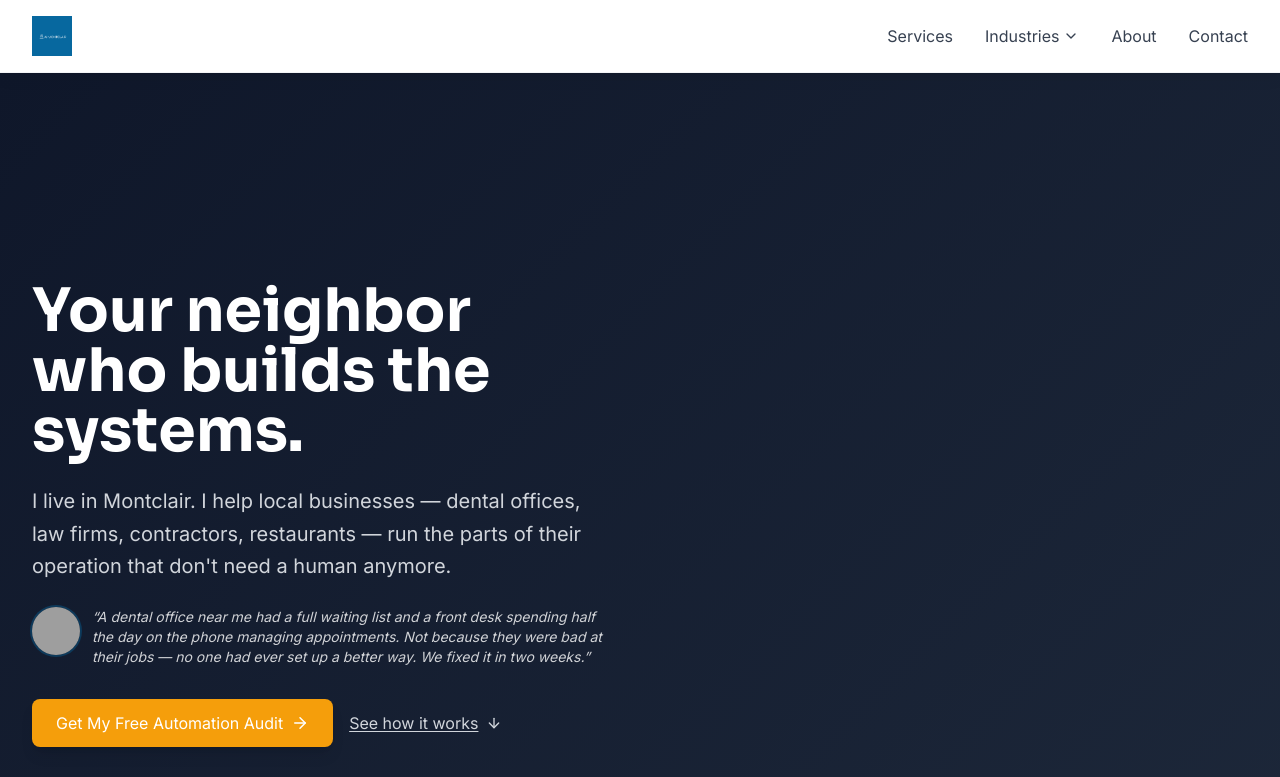
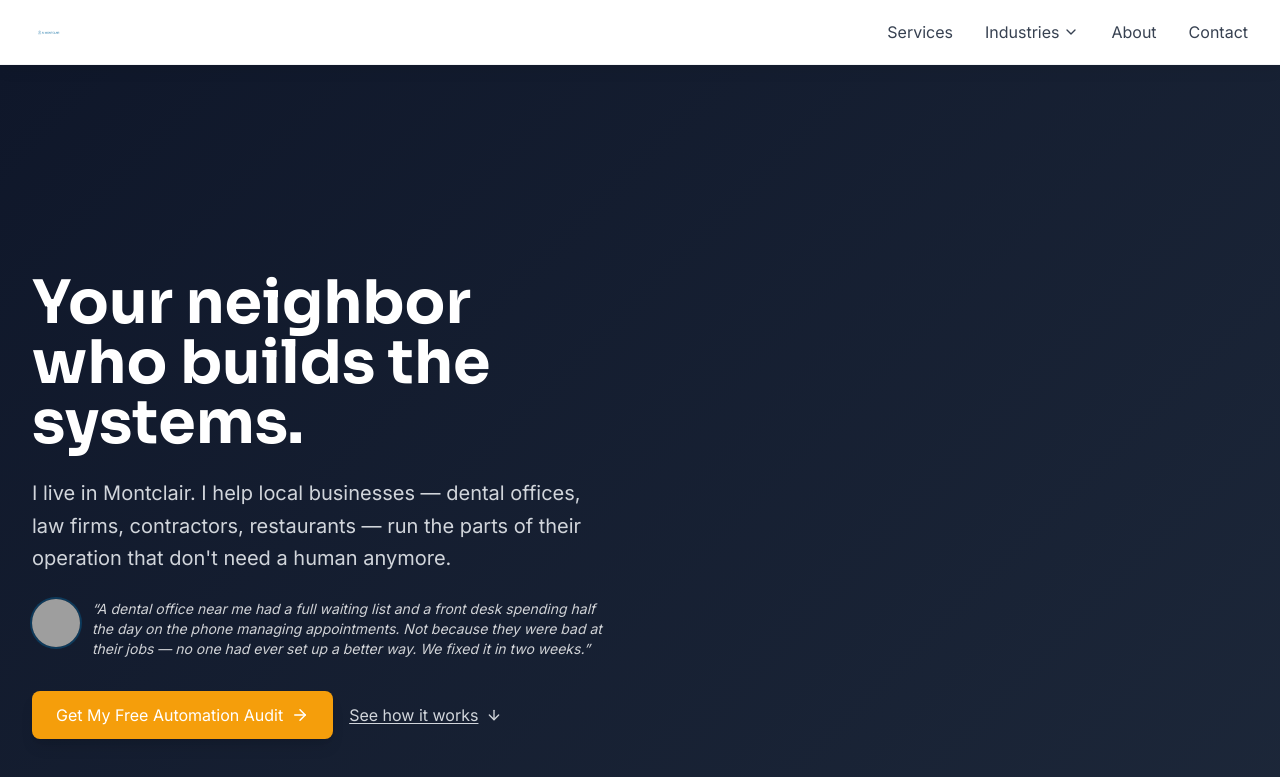
Before and after one commit to andresravinet/aimontclair-website, a React (Vite) app: page / in a window 1280 px wide. Shown: the top 777 px of the page. Built offline with nearby package versions, Linux system fonts and the light colour scheme; grey boxes are pictures that could not be loaded.

Commit message:
brand: transparent logo — dark version on white nav, white version on dark scrolled nav, h-8 sizing

```diff
--- a/src/components/layout/Header.jsx
+++ b/src/components/layout/Header.jsx
@@ -52,10 +52,9 @@ export function Header() {
       <nav className="container-custom py-4 flex items-center justify-between">
         <Link to="/" className="flex items-center">
           <img
-            src="/logo.png"
+            src={scrolled ? '/logo-white.png' : '/logo-dark.png'}
             alt="AI Montclair"
-            className="h-10 w-auto"
-            style={{ filter: scrolled ? 'brightness(0) invert(1)' : 'none' }}
+            className="h-8 w-auto"
           />
         </Link>
 
```
Also changed, not shown: public/logo-dark.png (added), public/logo-white.png (added).
